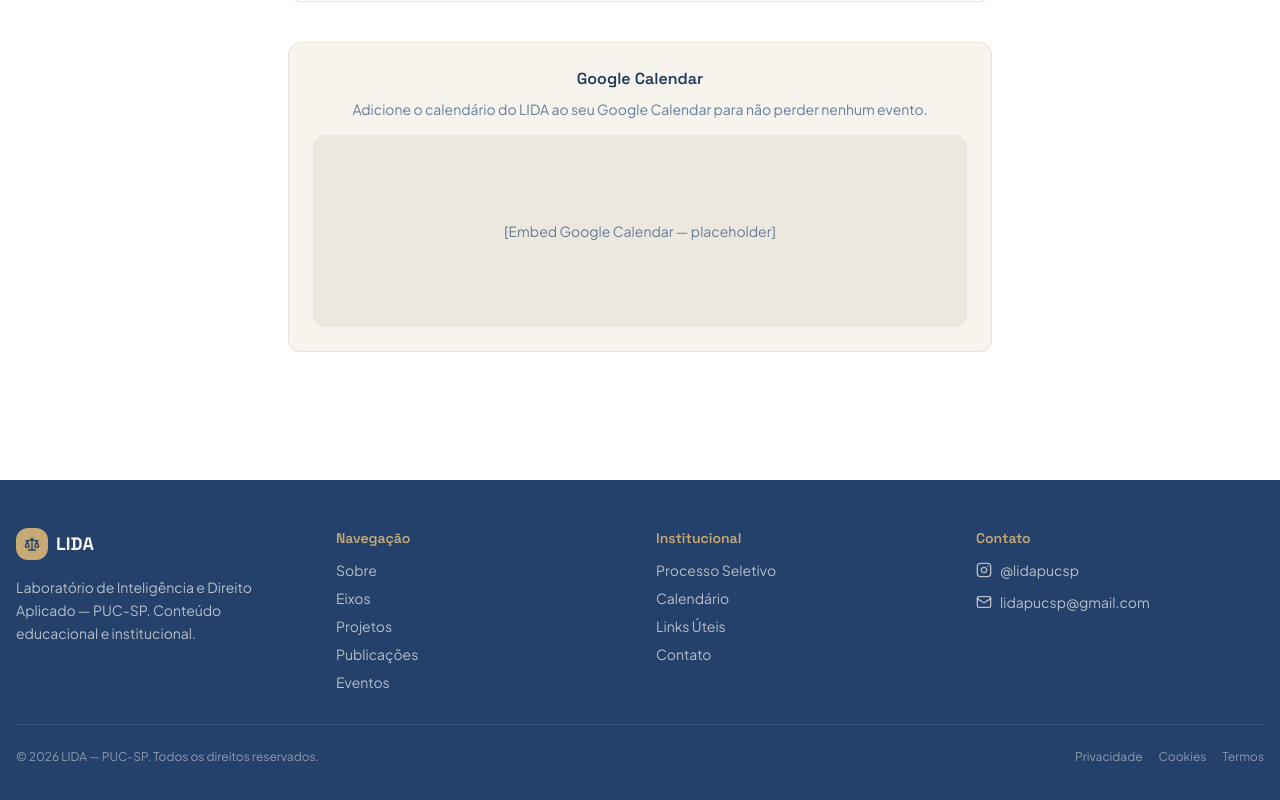
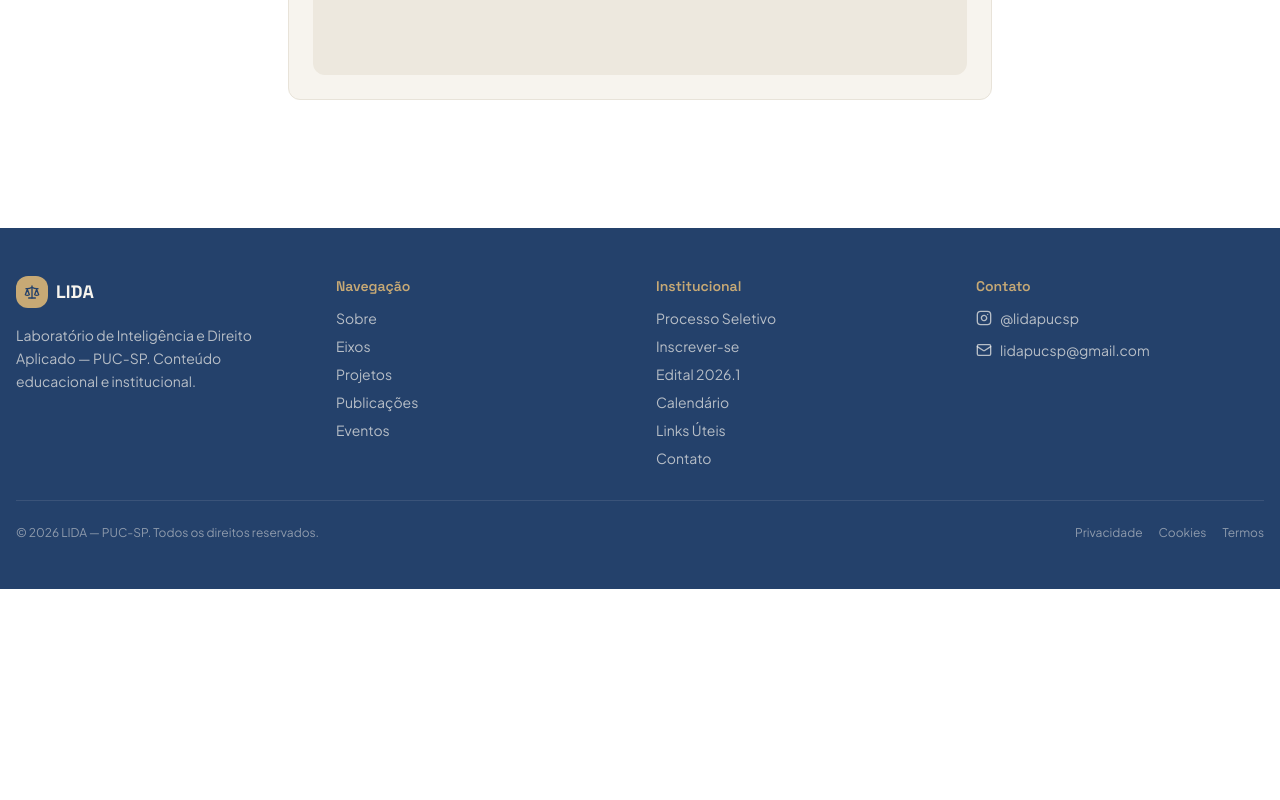
Before and after one commit to lidapucsp/site-lida, a React (Vite) app: page /calendario in a window 1280 px wide. Shown: the part 1792-2592 px from the top of the page. After the commit the page ends 2381 px from the top, so only its background shows below. Built offline with nearby package versions, Linux system fonts and the light colour scheme; the HTML template or start-up script is replaced by a standard one.

Commit message:
Add edital and registration links, update calendar with real dates

```diff
--- a/src/components/layout/Footer.tsx
+++ b/src/components/layout/Footer.tsx
@@ -32,12 +32,12 @@ const Footer = () => (
         <div>
           <h4 className="font-semibold text-sm mb-3 text-gold">Institucional</h4>
           <ul className="space-y-2 text-sm text-primary-foreground/70">
-            {[
-              ["Processo Seletivo", "/processo-seletivo"], ["Calendário", "/calendario"],
-              ["Links Úteis", "/links"], ["Contato", "/contato"],
-            ].map(([l, p]) => (
-              <li key={p}><Link to={p} className="hover:text-primary-foreground transition-colors">{l}</Link></li>
-            ))}
+            <li><Link to="/processo-seletivo" className="hover:text-primary-foreground transition-colors">Processo Seletivo</Link></li>
+            <li><a href="https://forms.gle/cLmgoubo87g31oqS6" target="_blank" rel="noopener noreferrer" className="hover:text-primary-foreground transition-colors">Inscrever-se</a></li>
+            <li><a href="https://drive.google.com/file/d/1MN7WpRxoYP6SZC_1zZpwbMWrMilSgHqR/view?usp=sharing" target="_blank" rel="noopener noreferrer" className="hover:text-primary-foreground transition-colors">Edital 2026.1</a></li>
+            <li><Link to="/calendario" className="hover:text-primary-foreground transition-colors">Calendário</Link></li>
+            <li><Link to="/links" className="hover:text-primary-foreground transition-colors">Links Úteis</Link></li>
+            <li><Link to="/contato" className="hover:text-primary-foreground transition-colors">Contato</Link></li>
           </ul>
         </div>
 
--- a/src/pages/Calendario.tsx
+++ b/src/pages/Calendario.tsx
@@ -2,24 +2,22 @@ import Layout from "@/components/layout/Layout";
 import { Calendar as CalIcon } from "lucide-react";
 
 const meses = [
+  { mes: "Março 2026", eventos: [
+    { dia: "23", titulo: "Início do processo seletivo 2026.1", tipo: "Seletivo" },
+    { dia: "27", titulo: "Fim do processo seletivo 2026.1", tipo: "Seletivo" },
+    { dia: "30", titulo: "Resultado do processo seletivo 2026.1", tipo: "Seletivo" },
+  ]},
   { mes: "Abril 2026", eventos: [
-    { dia: "07", titulo: "Reunião geral do LIDA", tipo: "Reunião" },
-    { dia: "14", titulo: "Grupo de estudo: Regulação de IA", tipo: "Estudo" },
-    { dia: "21", titulo: "Prazo: entrega de resumos expandidos", tipo: "Prazo" },
-    { dia: "28", titulo: "Grupo de estudo: Proteção de Dados", tipo: "Estudo" },
+    { dia: "04", titulo: "Primeira Reunião", tipo: "Reunião" },
+    { dia: "25", titulo: "Segunda Reunião", tipo: "Reunião" },
   ]},
   { mes: "Maio 2026", eventos: [
-    { dia: "05", titulo: "Reunião geral do LIDA", tipo: "Reunião" },
-    { dia: "12", titulo: "Grupo de estudo: Ética e Viés", tipo: "Estudo" },
-    { dia: "15", titulo: "Seminário: IA Generativa e Direitos Autorais", tipo: "Evento" },
-    { dia: "28", titulo: "Workshop: Prompt Engineering para Juristas", tipo: "Evento" },
-    { dia: "30", titulo: "Prazo: inscrições processo seletivo 2026.1", tipo: "Prazo" },
+    { dia: "02", titulo: "Terceira Reunião", tipo: "Reunião" },
+    { dia: "16", titulo: "Quarta Reunião", tipo: "Reunião" },
   ]},
   { mes: "Junho 2026", eventos: [
-    { dia: "02", titulo: "Reunião geral do LIDA", tipo: "Reunião" },
-    { dia: "10", titulo: "Palestra: LGPD na Era dos Dados Sintéticos", tipo: "Evento" },
-    { dia: "14", titulo: "Dinâmica de grupo — processo seletivo", tipo: "Seletivo" },
-    { dia: "25", titulo: "Resultado final do processo seletivo 2026.1", tipo: "Seletivo" },
+    { dia: "06", titulo: "Quinta Reunião", tipo: "Reunião" },
+    { dia: "27", titulo: "Última Reunião", tipo: "Reunião" },
   ]},
 ];
 
--- a/src/pages/Index.tsx
+++ b/src/pages/Index.tsx
@@ -78,13 +78,13 @@ const Index = () => (
 
           <div className="flex flex-wrap gap-4 animate-fade-in-up animate-delay-200">
             <Button variant="hero" size="lg" asChild className="group">
-              <Link to="/processo-seletivo">
+              <a href="https://forms.gle/cLmgoubo87g31oqS6" target="_blank" rel="noopener noreferrer">
                 Participar do LIDA
                 <ArrowRight className="w-5 h-5 group-hover:translate-x-1 transition-transform" />
-              </Link>
+              </a>
             </Button>
             <Button variant="hero-outline" size="lg" asChild>
-              <Link to="/eixos">Ver Eixos Temáticos</Link>
+              <a href="https://drive.google.com/file/d/1MN7WpRxoYP6SZC_1zZpwbMWrMilSgHqR/view?usp=sharing" target="_blank" rel="noopener noreferrer">Ver Edital</a>
             </Button>
             <Button variant="hero-outline" size="lg" asChild>
               <Link to="/publicacoes">Publicações</Link>
--- a/src/pages/ProcessoSeletivo.tsx
+++ b/src/pages/ProcessoSeletivo.tsx
@@ -37,11 +37,27 @@ const ProcessoSeletivo = () => {
 
       <section className="section-padding">
         <div className="container mx-auto max-w-3xl">
+          {/* Edital Card */}
+          <div className="bg-gradient-to-br from-navy to-navy-dark border-2 border-gold/40 rounded-2xl p-8 mb-8 text-center shadow-xl">
+            <div className="inline-flex items-center justify-center w-16 h-16 rounded-full bg-gold/20 mb-4">
+              <svg className="w-8 h-8 text-gold" fill="none" stroke="currentColor" viewBox="0 0 24 24">
+                <path strokeLinecap="round" strokeLinejoin="round" strokeWidth={2} d="M9 12h6m-6 4h6m2 5H7a2 2 0 01-2-2V5a2 2 0 012-2h5.586a1 1 0 01.707.293l5.414 5.414a1 1 0 01.293.707V19a2 2 0 01-2 2z" />
+              </svg>
+            </div>
+            <h2 className="text-2xl font-display font-bold mb-3 text-gold">Edital Processo Seletivo 2026.1</h2>
+            <p className="text-cream/80 mb-6">Leia o edital completo com todas as regras, critérios de seleção e informações sobre o processo.</p>
+            <Button variant="hero" size="lg" asChild className="bg-gold hover:bg-gold-dark text-navy">
+              <a href="https://drive.google.com/file/d/1MN7WpRxoYP6SZC_1zZpwbMWrMilSgHqR/view?usp=sharing" target="_blank" rel="noopener noreferrer">
+                Acessar Edital Completo
+              </a>
+            </Button>
+          </div>
+
           <div className="bg-gold/10 border border-gold/30 rounded-xl p-6 mb-10 text-center">
             <h2 className="text-xl font-display font-bold mb-2">Processo Seletivo 2026.1</h2>
             <p className="text-muted-foreground mb-4">Inscrições: 23/03 às 10h até 07/04 às 23h59 (horário de Brasília)</p>
             <Button variant="hero" size="lg" asChild>
-              <a href="#" target="_blank" rel="noopener noreferrer">Inscrever-se agora</a>
+              <a href="https://forms.gle/cLmgoubo87g31oqS6" target="_blank" rel="noopener noreferrer">Inscrever-se agora</a>
             </Button>
           </div>
 
```
Also changed, not shown: 1 other file (tests, documents, lock files or other folders).
